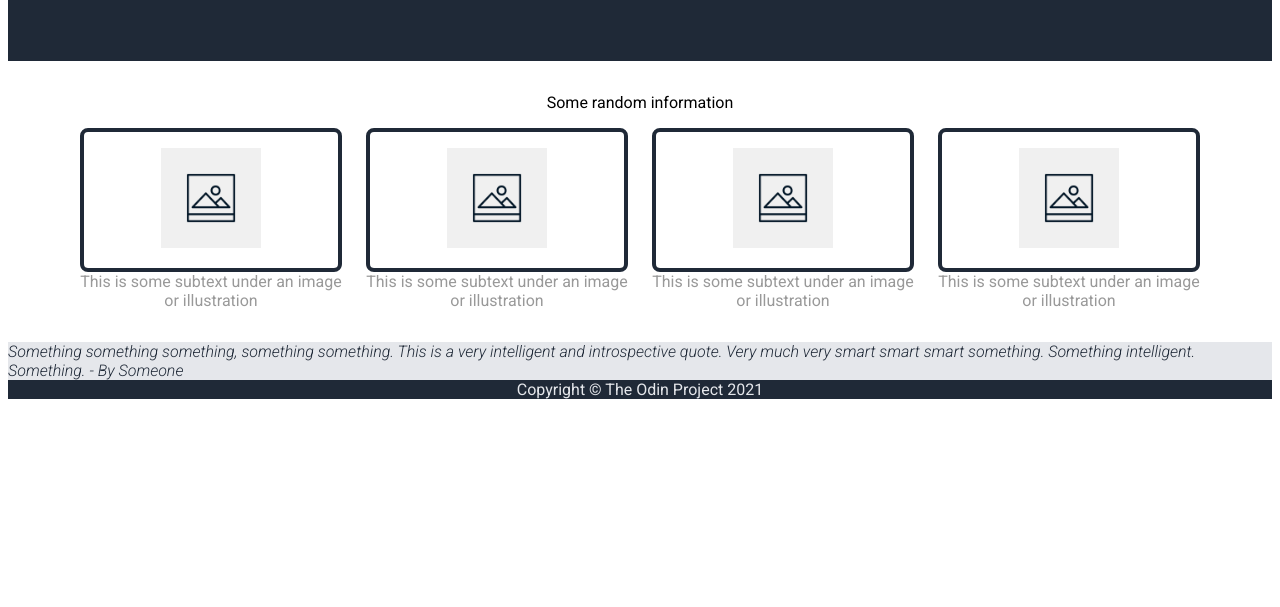
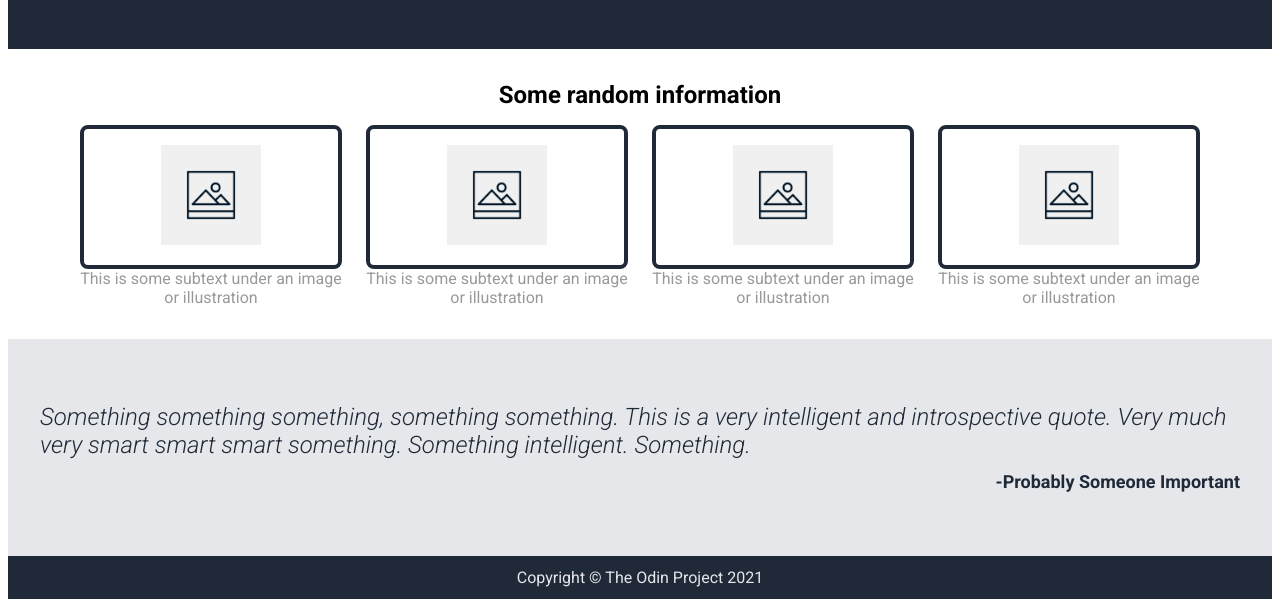
Before and after one commit to sought-a/odin-landing-page, a plain HTML site: page index.html in a window 1280 px wide. Shown: the part 242-849 px from the top of the page. Before the commit the page ends 800 px from the top, so only its background shows below. Drawn offline with Linux system fonts and the light colour scheme.

Commit message:
Finishing Quote Section: Boxed out and finished styling the quote section of the website. Changed padding and some other minor things on the hero section and the header. Call to action is left and going back for styling changes.

```diff
--- a/css/styles.css
+++ b/css/styles.css
@@ -55,7 +55,7 @@ button {
     flex-direction: column;
     justify-content: center;
     align-items: stretch;
-    padding: 12px 32px 64px 32px;
+    padding: 0px 32px 64px 32px;
     gap: 24px;
 }
 
@@ -101,6 +101,11 @@ button {
     gap: 16px;
 }
 
+.info-head {
+    font-size: 24px;
+    font-weight: 700;
+}
+
 .cards {
     display: flex;
     gap: 24px;
@@ -120,8 +125,32 @@ img {
 .quote {
     color: #1F2937;
     background-color: #E5E7EB;
+    padding: 64px 32px 64px 32px;
+    display: flex;
+    flex-direction: column;
+    gap: 12px;
+}
+
+.quote-container {
     font-weight: 300;
     font-style: italic;
+    text-align: left;
+    font-size: 24px;
+}
+
+.quote-author {
+    text-align: right;
+    font-weight: 700;
+    font-size: 18px;
+}
+
+.cta {
+    display: flex;
+    flex: 1;
+}
+
+.cta-container {
+
 }
 
 .footer {
@@ -130,4 +159,5 @@ img {
     flex: 1;
     text-align: center;
     align-content: center;
+    padding: 12px 0px;
 }
--- a/index.html
+++ b/index.html
@@ -55,7 +55,10 @@
             </div>
         </div>
         <div class="quote">
-            Something something something, something something. This is a very intelligent and introspective quote. Very much very smart smart smart something. Something intelligent. Something. - By Someone
+            <div class="quote-container">
+                Something something something, something something. This is a very intelligent and introspective quote. Very much very smart smart smart something. Something intelligent. Something.
+            </div>
+            <div class="quote-author">-Probably Someone Important</div>
         </div>
         <div class="cta">
             <div class="cta-container">
```
